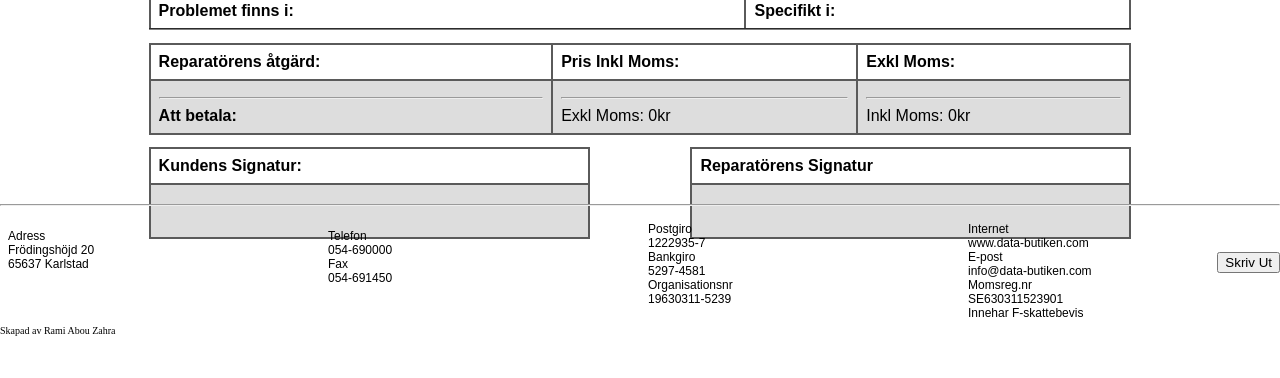
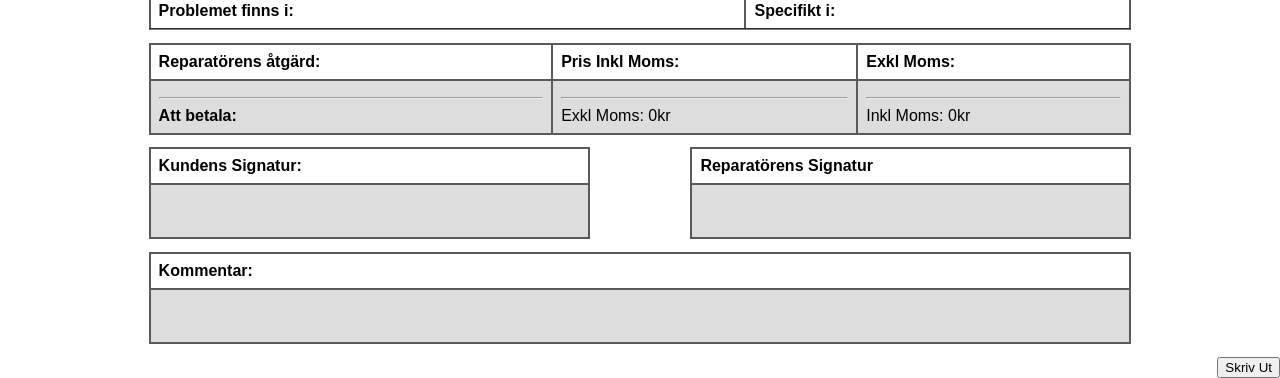
Before and after one commit to RAZERZ/ServiceReportProgram, a PHP site: page /print.php in a window 1280 px wide. Shown: the part 454-832 px from the top of the page. Before the commit the page ends 790 px from the top, so only its background shows below. Run offline with PHP 8.4, Linux system fonts and the light colour scheme; data that the repository does not hold is empty.

Commit message:
Added a comment tab on the bottom of the page

```diff
--- a/print.php
+++ b/print.php
@@ -642,6 +642,15 @@
         </body>
     </div>
 
+    <table class="comment" border="2">
+        <tr>
+            <th>Kommentar:</th>
+        </tr>
+        <tr>
+            <td><br><br></td>
+        </tr>
+    </table>
+
 </div>
 
 <button id="printButton" style="float:right; margin-top: 1%; margin-bottom: 1%;" onclick="window.print();">Skriv Ut</button>
--- a/printStylesheet.css
+++ b/printStylesheet.css
@@ -131,6 +131,12 @@
         background-color: #dddddd;
     }
 
+    .comment {
+        margin-top: 1%;
+        width: 78%;
+        margin-left: 11%;
+    }
+
     #footer {
         position: absolute;
         bottom: 0;
--- a/redirStylesheet.css
+++ b/redirStylesheet.css
@@ -6,6 +6,7 @@ html, body {
 
 @media screen {
     #footer{
+        display: none;
     }
 }
 
@@ -120,6 +121,12 @@ tr:nth-child(even) {
     #printButton{display: none;}
 }
 
+.comment {
+    margin-top: 1%;
+    width: 78%;
+    margin-left: 11%;
+}
+
 #footer {
     position:absolute;
     bottom: 0;
```
Also changed, not shown: redir.php (+9 -0 lines).
